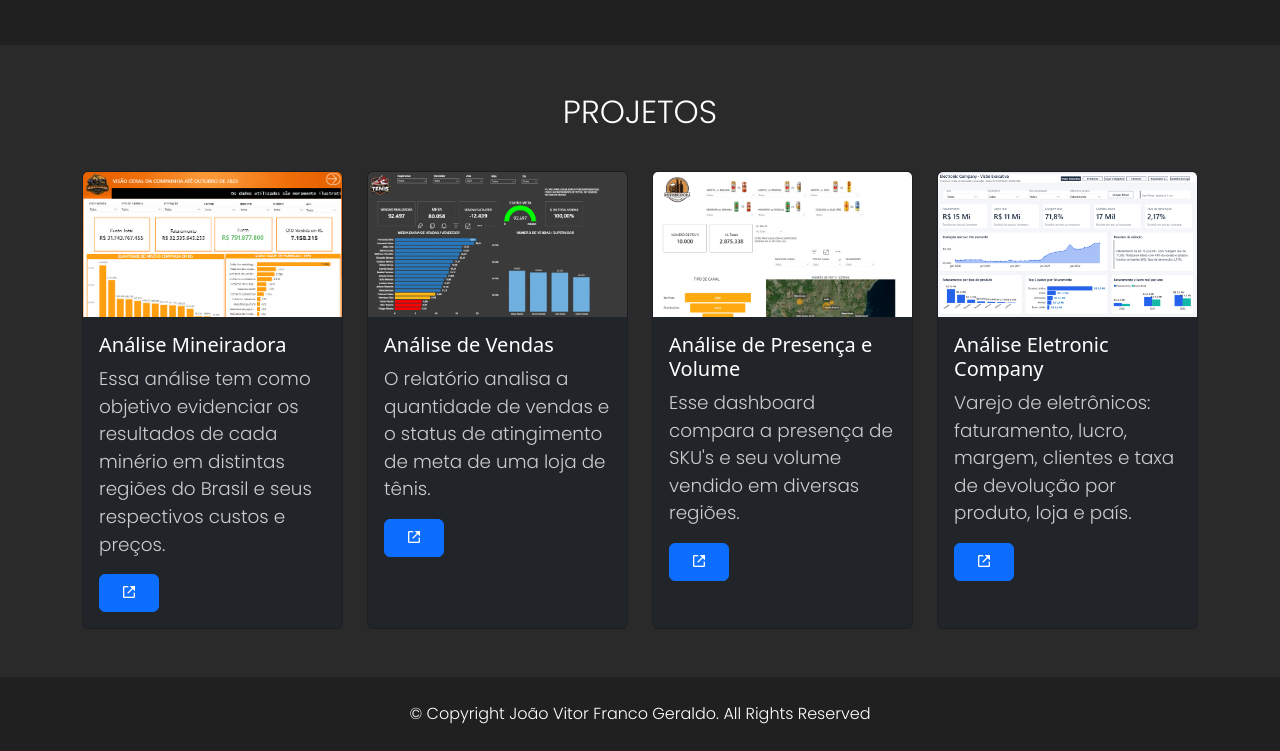
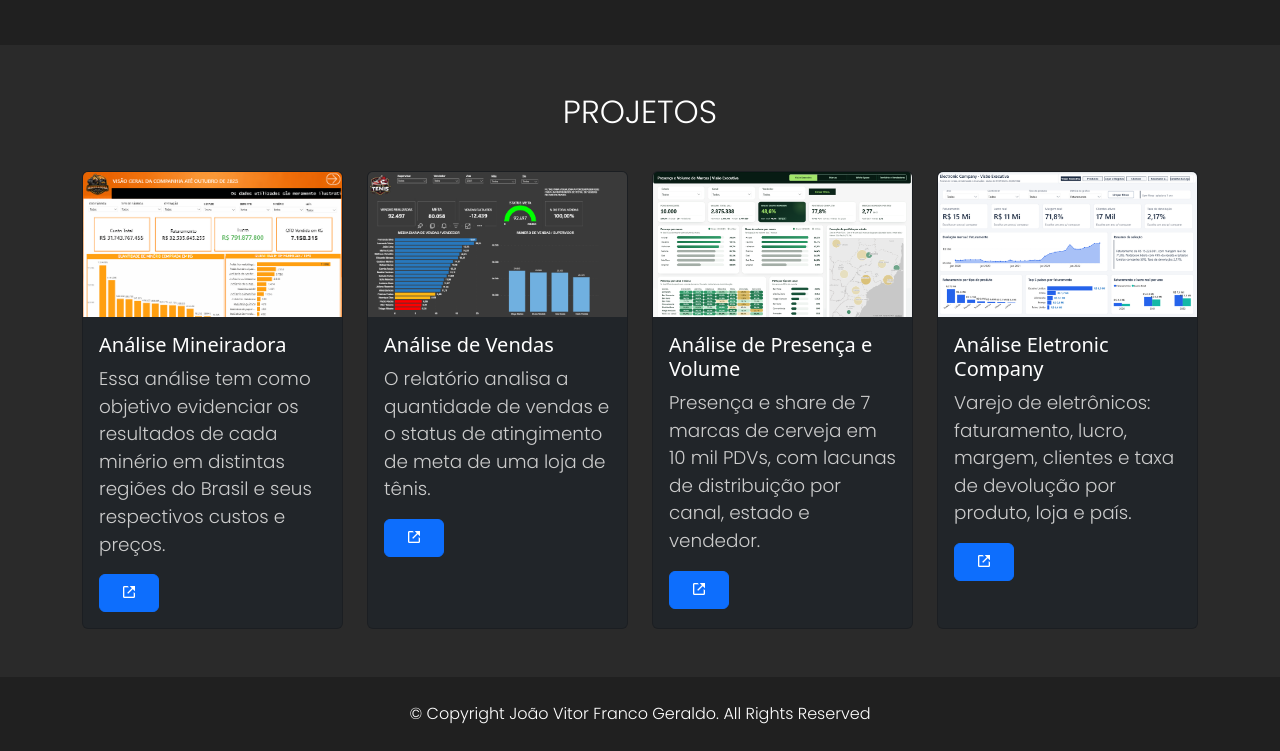
Before and after one commit to francojoaovitor10/portfolio, a plain HTML site: page index.html in a window 1280 px wide. Shown: the part 3823-4574 px from the top of the page. Drawn offline with nearby package versions, Linux system fonts and the light colour scheme.

Commit message:
feat: atualiza card Análise de Presença e Volume (v3 HTML)
- Imagem e botão apontam para o link público (Publicar na Web) do
  relatório Presença e Volume v3 HTML
- Descrição curta em PT/EN: presença e share de 7 marcas em 10 mil PDVs,
  com lacunas de distribuição por canal, estado e vendedor
- Nova imagem img/project-presenca.png (Visão Executiva); project-3.png removida

Co-Authored-By: Claude Opus 5.5 <noreply@anthropic.com>

```diff
--- a/index.html
+++ b/index.html
@@ -278,13 +278,12 @@
                     </div>
                     <div class="col">
                         <div class="card h-100 text-bg-dark">
-                            <a href="https://app.powerbi.com/view?r=eyJrIjoiMTcyYmQ1MTMtMjBiOS00Mzk3LWIyNTctNjFkM2M1MmUwNTFkIiwidCI6ImNkNWU2ZDIzLWNiOTktNDE4OS04OGFiLTFhOTAyMWEwYzQ1MSJ9"
-                                target="_blank"><img src="img/project-3.png" class="card-img-top" alt="project-3"></a>
+                            <a href="https://app.powerbi.com/view?r=eyJrIjoiNjFjMTE1NWQtYjYwMS00NmM5LWI3NjktZDI1ZjAyNDgzNDYwIiwidCI6ImNkNWU2ZDIzLWNiOTktNDE4OS04OGFiLTFhOTAyMWEwYzQ1MSJ9"
+                                target="_blank"><img src="img/project-presenca.png" class="card-img-top" alt="Dashboard Presença e Volume de Marcas - Visão Executiva"></a>
                             <div class="card-body">
                                 <h5 class="card-title" data-translate="proj_tit2">Análise de Presença e Volume</h5>
-                                <p class="card-text" data-translate="proj_tex2">Esse dashboard compara a presença de SKU's e seu volume vendido em
-                                    diversas regiões.</p>
-                                <a href="https://app.powerbi.com/view?r=eyJrIjoiMTcyYmQ1MTMtMjBiOS00Mzk3LWIyNTctNjFkM2M1MmUwNTFkIiwidCI6ImNkNWU2ZDIzLWNiOTktNDE4OS04OGFiLTFhOTAyMWEwYzQ1MSJ9"
+                                <p class="card-text" data-translate="proj_tex2">Presença e share de 7 marcas de cerveja em 10 mil PDVs, com lacunas de distribuição por canal, estado e vendedor.</p>
+                                <a href="https://app.powerbi.com/view?r=eyJrIjoiNjFjMTE1NWQtYjYwMS00NmM5LWI3NjktZDI1ZjAyNDgzNDYwIiwidCI6ImNkNWU2ZDIzLWNiOTktNDE4OS04OGFiLTFhOTAyMWEwYzQ1MSJ9"
                                     class="btn btn-primary link-external" target="_blank"><i
                                         class="bx bx-link-external"></i></a>
                             </div>
--- a/js/script.js
+++ b/js/script.js
@@ -126,7 +126,7 @@ const translations = {
         proj_tit1: "Análise de Vendas",
         proj_tex1: "O relatório analisa a quantidade de vendas e o status de atingimento de meta de uma loja de tênis.",
         proj_tit2: "Análise de Presença e Volume",
-        proj_tex2: "Esse dashboard compara a presença de SKU's e seu volume vendido em diversas regiões.",
+        proj_tex2: "Presença e share de 7 marcas de cerveja em 10 mil PDVs, com lacunas de distribuição por canal, estado e vendedor.",
         proj_tit3: "Análise Eletronic Company",
         proj_tex3: "Varejo de eletrônicos: faturamento, lucro, margem, clientes e taxa de devolução por produto, loja e país.",
         proj_tit4: "Análise Mineiradora",
@@ -202,7 +202,7 @@ const translations = {
         proj_tit1: "Sales Analysis",
         proj_tex1: "The report analyzes the sales volume and target achievement status of a sneaker store.",
         proj_tit2: "Analysis of Presence and Volume",
-        proj_tex2: "This dashboard compares the presence of SKUs and their sales volume across various regions.",
+        proj_tex2: "Presence and share of 7 beer brands across 10,000 points of sale, with distribution gaps by channel, state and sales rep.",
         proj_tit3: "Eletronic Company Analysis",
         proj_tex3: "Electronics retail: revenue, profit, margin, customers and return rate by product, store and country.",
         proj_tit4: "Mining Analysis",
```
Also changed, not shown: img/project-3.png (deleted), img/project-presenca.png (added).
